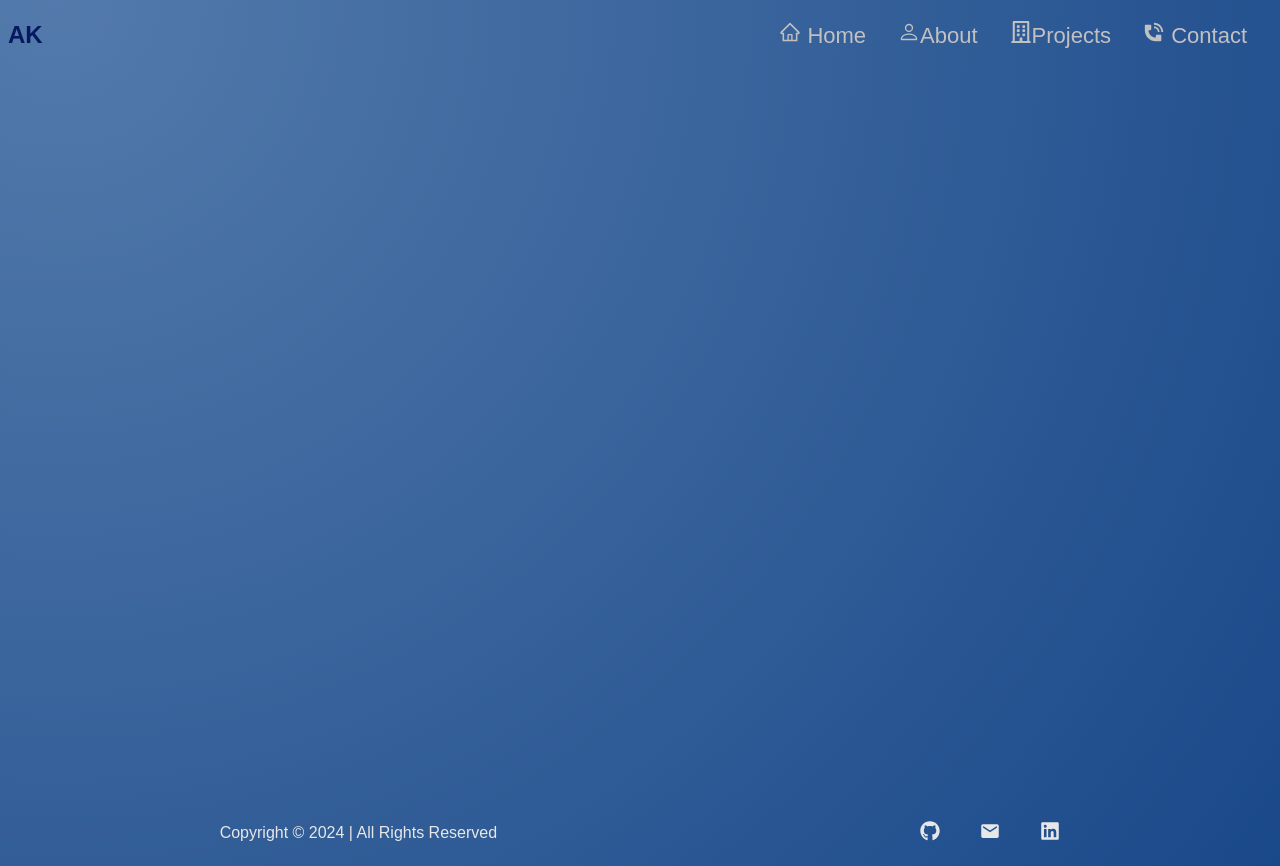
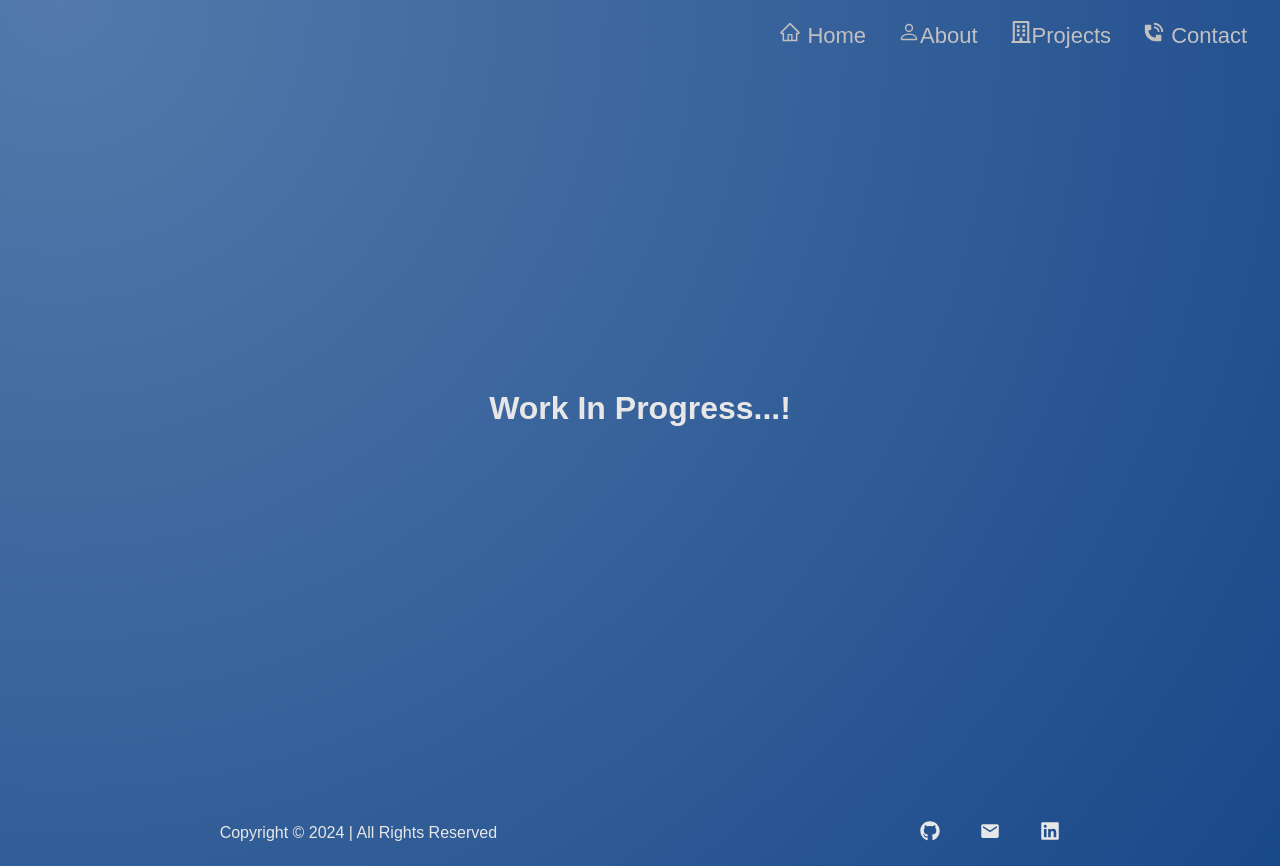
Before and after one commit to anuradhak27/Portfolio, a React (Create React App) app: page /projects in a window 1280 px wide. Built offline with nearby package versions, Linux system fonts and the light colour scheme.

Commit message:
nav bar and project changes

```diff
--- a/src/Components/About/index.js
+++ b/src/Components/About/index.js
@@ -5,7 +5,9 @@ import { FaDownload } from "react-icons/fa";
 function About() {
   return (
     <div className="about">
-      <h2 class="subtitle highlighting">Get to know Me !</h2>
+      <h2 class="subtitle">
+        Get to <span className="highlighting">know</span> Me !
+      </h2>
       <p class="about_paragraph">
         Hi, I'm Anuradha Karaguppi, a skilled professional with total{" "}
         <b class="highlighting">5 years </b>
--- a/src/Components/NavBar.jsx
+++ b/src/Components/NavBar.jsx
@@ -33,7 +33,6 @@ function NavBar() {
 
   return (
     <nav className={navbarBlur ? "navbar blur" : "navbar"}>
-      <h2 className="my-logo">AK</h2>
       <div className="hamburger" onClick={showMenu}>
         <div className="bar"></div>
         <div className="bar"></div>
--- a/src/Components/Projects/Project.css
+++ b/src/Components/Projects/Project.css
@@ -1,3 +1,6 @@
 .Projects {
   min-height: 100vh;
+  display: flex;
+  align-items: center;
+  justify-content: center;
 }
--- a/src/Components/Projects/index.js
+++ b/src/Components/Projects/index.js
@@ -1,7 +1,13 @@
 import "./Project.css";
 
 function Projects() {
-  return <div className="Projects"></div>;
+  return (
+    <div className="Projects">
+      {/* <img src={WIP} alt="Work In-progress Image" />
+       */}
+      <h1>Work In Progress...!</h1>
+    </div>
+  );
 }
 
 export default Projects;
--- a/src/index.css
+++ b/src/index.css
@@ -43,7 +43,7 @@ code {
 
 .navbar {
   display: flex;
-  justify-content: space-between;
+  justify-content: flex-end;
   align-items: center;
   position: fixed;
   width: 100%;
@@ -65,10 +65,15 @@ code {
   padding: 0 16px;
   color: #c2c1c2;
   text-decoration: none;
+  transition-property: all;
+}
+
+.NavbarLinks a:hover:after {
+  width: 95%;
 }
 
 .NavbarLinks a::after {
-  background-color: #ffffff;
+  /* background-color: #ffffff;
   content: "";
   position: absolute;
   height: 3px;
@@ -76,12 +81,8 @@ code {
   bottom: 0;
   width: 0px;
   border-radius: 2px;
-  transition: 0.3s;
+  transition: 0.3s; */
 }
-
-/* .NavbarLinks a:hover:after {
-  width: 90%;
-} */
 
 .NavbarLinks a:hover {
   color: #ffffff;
@@ -127,7 +128,9 @@ code {
 }
 
 /* .skill-icon :hover {
-  font-size: large;
+  transform: scale(1.2);
+  background-color: var(--color);
+  border: none;
 } */
 
 .skillset {
```
